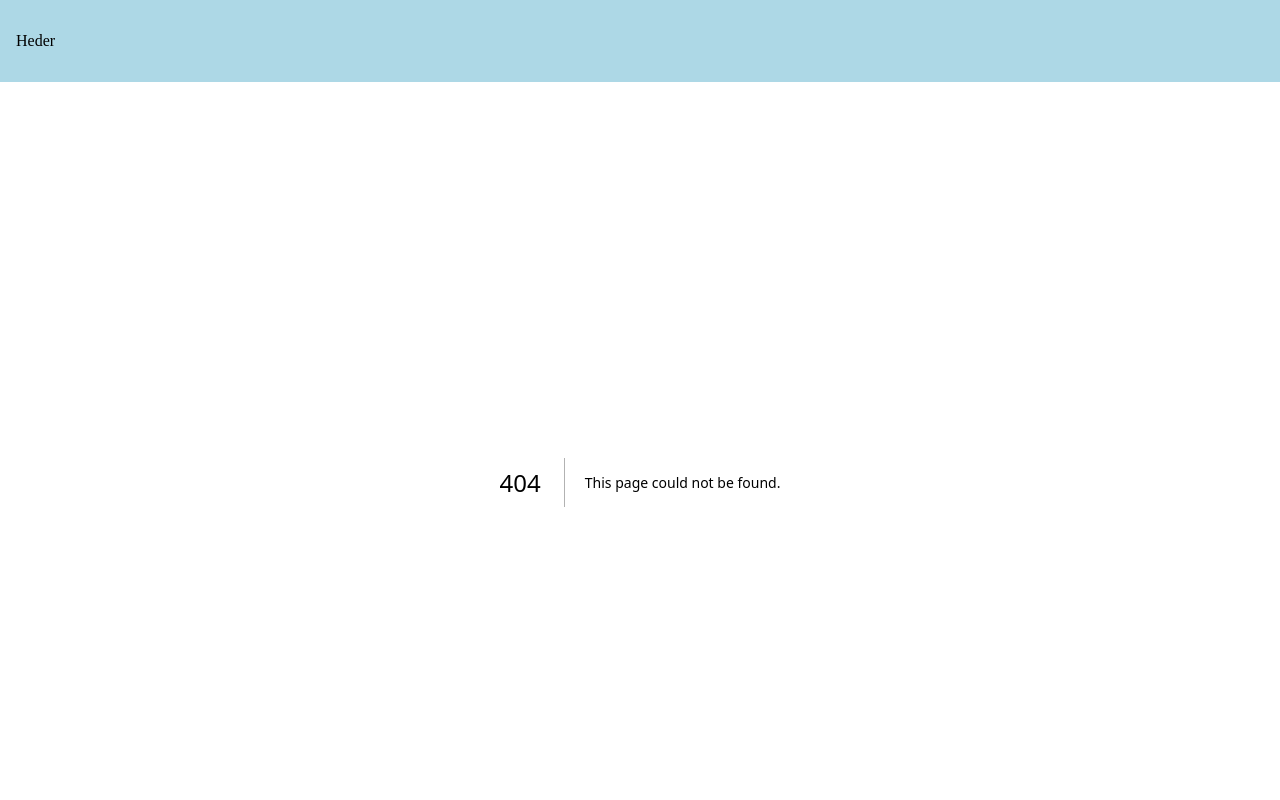
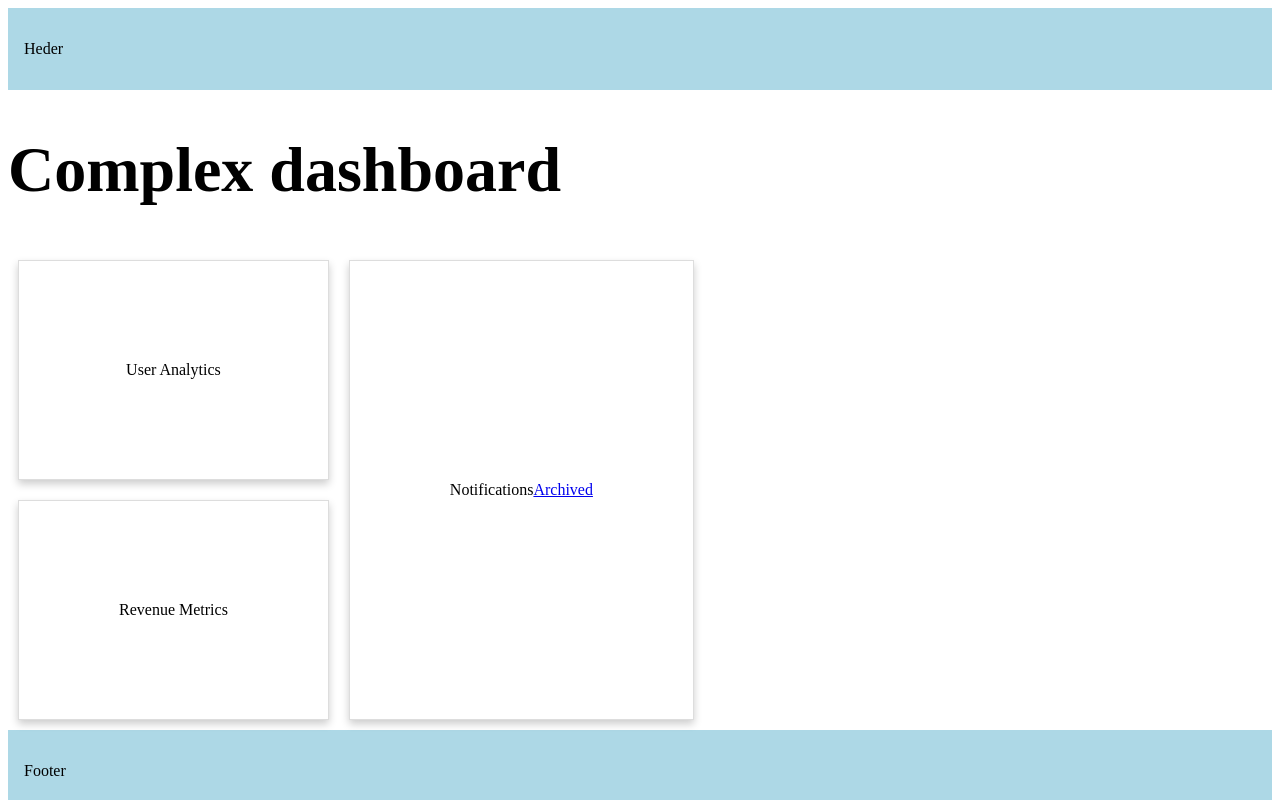
Before and after one commit to Diognet/Next14, a Next.js app in the folder taxi/: page /complex-dashbord in a window 1280 px wide. Before the commit this address had no page. Shown: the top 800 px of the page. Built offline with nearby package versions, Linux system fonts and the light colour scheme.

Commit message:
Add files via upload

```diff
--- /dev/null
+++ b/taxi/src/app/complex-dashbord/@login/page.tsx
@@ -0,0 +1,5 @@
+import Card from '@/components/card';
+
+export default function Login() {
+  return <Card> Please Login to continue</Card>;
+}
--- /dev/null
+++ b/taxi/src/app/complex-dashbord/@notifications/page.tsx
@@ -0,0 +1,13 @@
+import Card from '@/components/card';
+import Link from 'next/link';
+
+export default function Notifications() {
+  return (
+    <Card>
+      <div>Notifications</div>
+      <div>
+        <Link href="/complex-dashboard/archived">Archived</Link>
+      </div>
+    </Card>
+  );
+}
--- /dev/null
+++ b/taxi/src/app/complex-dashbord/@revenue/default.tsx
@@ -0,0 +1,5 @@
+import Card from '@/components/card';
+
+export default function DefaultRevenueMetrics() {
+  return <Card> Revenue Metrics</Card>;
+}
--- /dev/null
+++ b/taxi/src/app/complex-dashbord/@revenue/page.tsx
@@ -0,0 +1,5 @@
+import Card from '@/components/card';
+
+export default function RevenueMetrics() {
+  return <Card> Revenue Metrics</Card>;
+}
--- /dev/null
+++ b/taxi/src/app/complex-dashbord/@users/default.tsx
@@ -0,0 +1,5 @@
+import Card from '@/components/card';
+
+export default function DefaultUserAnalytics() {
+  return <Card> User Analytics </Card>;
+}
--- /dev/null
+++ b/taxi/src/app/complex-dashbord/@users/page.tsx
@@ -0,0 +1,5 @@
+import Card from '@/components/card';
+
+export default function UserAnalytics() {
+  return <Card> User Analytics </Card>;
+}
--- /dev/null
+++ b/taxi/src/app/complex-dashbord/default.tsx
@@ -0,0 +1,5 @@
+
+
+export default function DefaultComplexDashboardPage() {
+  return <h1> Complex dashboard</h1>;
+}
--- /dev/null
+++ b/taxi/src/app/complex-dashbord/layout.tsx
@@ -0,0 +1,29 @@
+export default function ComplexDashboardLayout({
+  children,
+  users,
+  revenue,
+  notifications,
+  login,
+}: {
+  children: React.ReactNode;
+  users: React.ReactNode;
+  revenue: React.ReactNode;
+  notifications: React.ReactNode;
+  login: React.ReactNode;
+}) {
+  const isLoggedIn = true;
+  return isLoggedIn ? (
+    <div>
+      <h1>{children}</h1>
+      <div style={{ display: 'flex' }}>
+        <div style={{ display: 'flex', flexDirection: 'column' }}>
+          <div>{users}</div>
+          <div>{revenue}</div>
+        </div>
+        <div style={{ display: 'flex', flex: 1 }}>{notifications}</div>
+      </div>
+    </div>
+  ) : (
+    login
+  );
+}
--- /dev/null
+++ b/taxi/src/app/complex-dashbord/page.tsx
@@ -0,0 +1,4 @@
+
+export default function ComplexDashboardPage() {
+  return <h1> Complex dashboard</h1>;
+}
```
Also changed, not shown: taxi/src/app/complex-dashbord/@notifications/archived/page.tsx (added, +13 -0 lines).
